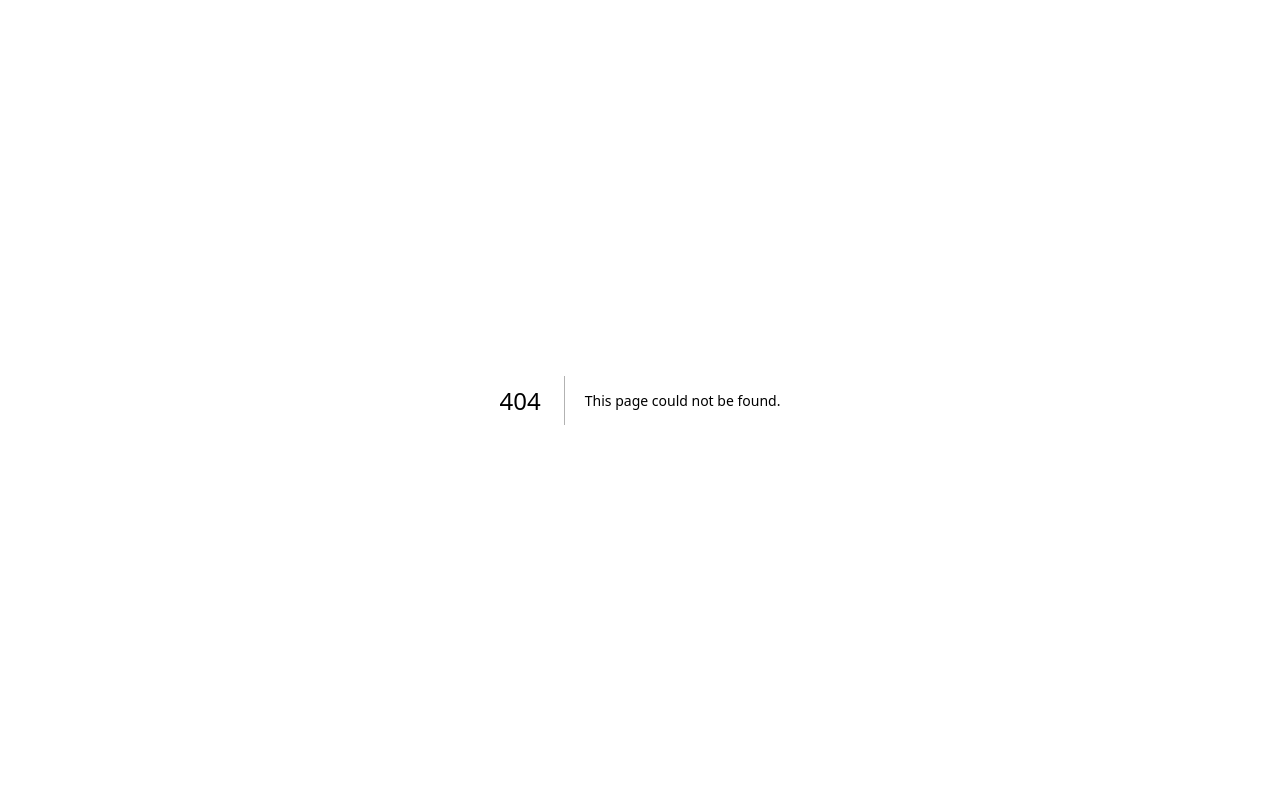
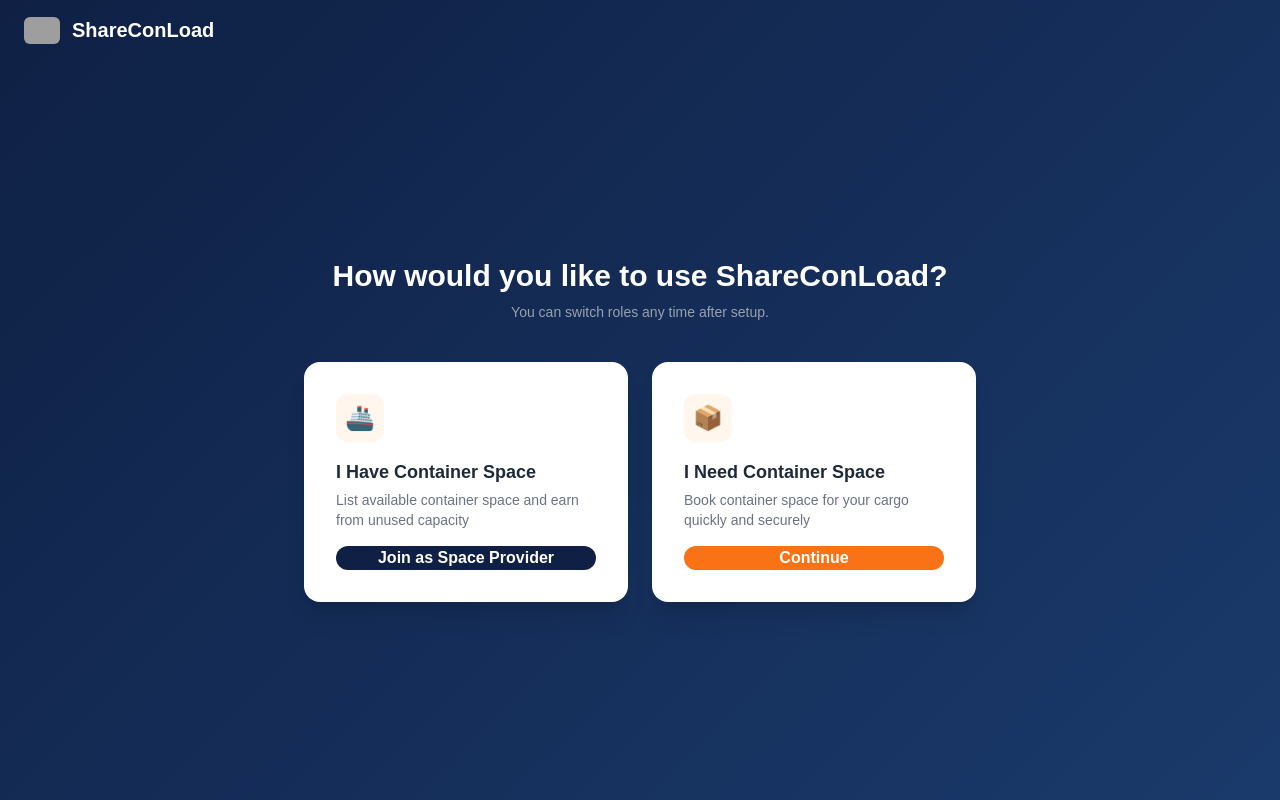
Before and after one commit to baloyiT/ShareConLoad, a Next.js app: page /onboarding in a window 1280 px wide. Before the commit this address had no page. Built offline with nearby package versions, Linux system fonts and the light colour scheme; grey boxes are pictures that could not be loaded.

Commit message:
feat: add onboarding role selection page

```diff
--- /dev/null
+++ b/app/onboarding/page.tsx
@@ -0,0 +1,84 @@
+'use client';
+
+import Link from 'next/link';
+import Image from 'next/image';
+import { useRouter } from 'next/navigation';
+
+export default function OnboardingPage() {
+  const router = useRouter();
+
+  return (
+    <div
+      className="min-h-screen flex flex-col"
+      style={{ background: 'linear-gradient(135deg, #0f2044 0%, #1a3a6b 100%)' }}
+    >
+      {/* Nav */}
+      <nav className="flex items-center px-6 py-4">
+        <Link href="/" className="flex items-center gap-3">
+          <Image src="/logo_v4.png" alt="ShareConLoad" width={36} height={36} className="rounded-md" />
+          <span className="text-xl font-bold text-white">ShareConLoad</span>
+        </Link>
+      </nav>
+
+      {/* Content */}
+      <div className="flex-1 flex flex-col items-center justify-center px-4 py-12">
+        <h1 className="text-2xl sm:text-3xl font-extrabold text-white text-center mb-2">
+          How would you like to use ShareConLoad?
+        </h1>
+        <p className="text-gray-400 text-sm mb-10 text-center">
+          You can switch roles any time after setup.
+        </p>
+
+        <div className="grid grid-cols-1 sm:grid-cols-2 gap-6 w-full max-w-2xl">
+
+          {/* Operator card */}
+          <div className="bg-white rounded-2xl shadow-xl p-8 flex flex-col gap-4">
+            <div
+              className="w-12 h-12 rounded-xl flex items-center justify-center text-2xl"
+              style={{ backgroundColor: '#fff7ed' }}
+            >
+              🚢
+            </div>
+            <div>
+              <h2 className="text-lg font-extrabold text-gray-800">I Have Container Space</h2>
+              <p className="text-gray-500 text-sm mt-1">
+                List available container space and earn from unused capacity
+              </p>
+            </div>
+            <button
+              onClick={() => router.push('/onboarding/operator')}
+              className="btn w-full text-white font-bold rounded-xl mt-auto hover:opacity-90"
+              style={{ backgroundColor: '#0f2044' }}
+            >
+              Join as Space Provider
+            </button>
+          </div>
+
+          {/* Customer card */}
+          <div className="bg-white rounded-2xl shadow-xl p-8 flex flex-col gap-4">
+            <div
+              className="w-12 h-12 rounded-xl flex items-center justify-center text-2xl"
+              style={{ backgroundColor: '#fff7ed' }}
+            >
+              📦
+            </div>
+            <div>
+              <h2 className="text-lg font-extrabold text-gray-800">I Need Container Space</h2>
+              <p className="text-gray-500 text-sm mt-1">
+                Book container space for your cargo quickly and securely
+              </p>
+            </div>
+            <button
+              onClick={() => router.push('/')}
+              className="btn w-full text-white font-bold rounded-xl mt-auto hover:opacity-90"
+              style={{ backgroundColor: '#f97316' }}
+            >
+              Continue
+            </button>
+          </div>
+
+        </div>
+      </div>
+    </div>
+  );
+}
```
